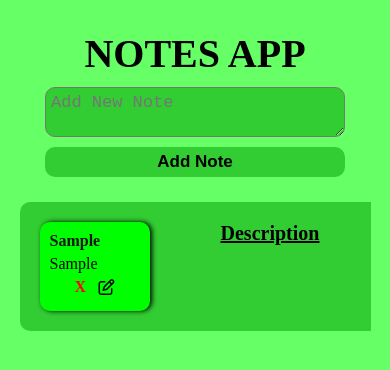
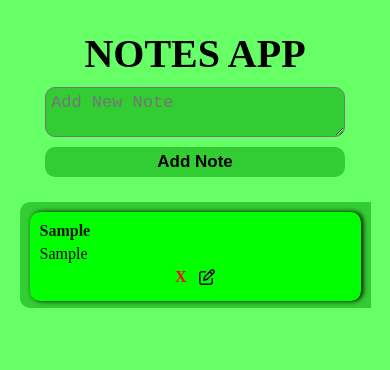
Before and after one commit to practice-ben/notes-app, a React (Vite) app: page / in a window 390 px wide. Both pictures are taken after typing "Sample" into the empty fields and a click on the button "Add Note". Shown: the top 370 px of the page. Built offline with nearby package versions, Linux system fonts and the light colour scheme.

Commit message:
Added css

```diff
--- a/src/index.css
+++ b/src/index.css
@@ -1,5 +1,5 @@
 ::-webkit-scrollbar {
-  width: 10px;
+  width: 5px;
 }
 /* Track */
 ::-webkit-scrollbar-track {
@@ -40,7 +40,7 @@ body {
   width: 90%;
 }
 .sidebar, .details {
-  padding: 20px;
+  padding: 10px;
   display: flex;
   flex-direction: column;
   gap: 10px;
@@ -53,6 +53,7 @@ body {
   background: limegreen;
   border-top-left-radius: 10px;
   border-bottom-left-radius: 10px;
+  gap: 0px;
 }
 .details {
   text-align: center;
@@ -98,11 +99,13 @@ form {
   background: lime;
   border-radius: 10px;
   box-shadow: 2px 0px 5px;
+  margin-bottom: -3px;
 }
 .note:hover {
   padding-inline: 10px;
   cursor: pointer;
   box-shadow: 0px 2px 10px;
+  z-index: 10;
 }
 .note-title {
   text-transform: capitalize;
@@ -143,7 +146,7 @@ form {
   max-width: 60ch;
   margin: 0 auto;
   background-color: lime;
-  width: 60%;
+  width: 100%;
   padding: 20px;
   display: flex;
   flex-direction: column;
@@ -168,15 +171,21 @@ form {
   font-style: italic;
 }
 
-@media (max-width: 450px) {
+@media (max-width: 500px) {
   .sidebar {
-    width: 150px;
+    width: 100%;
+    max-width: 400px;
+    margin: auto;
+    /* border-radius: 30px; */
   }
   form {
     height: fit-content;
     display: flex;
     flex-direction: column;
     padding-bottom: 15px;
+  }
+  .details {
+    display: none;
   }
   .description {
     width: 100%;
```
